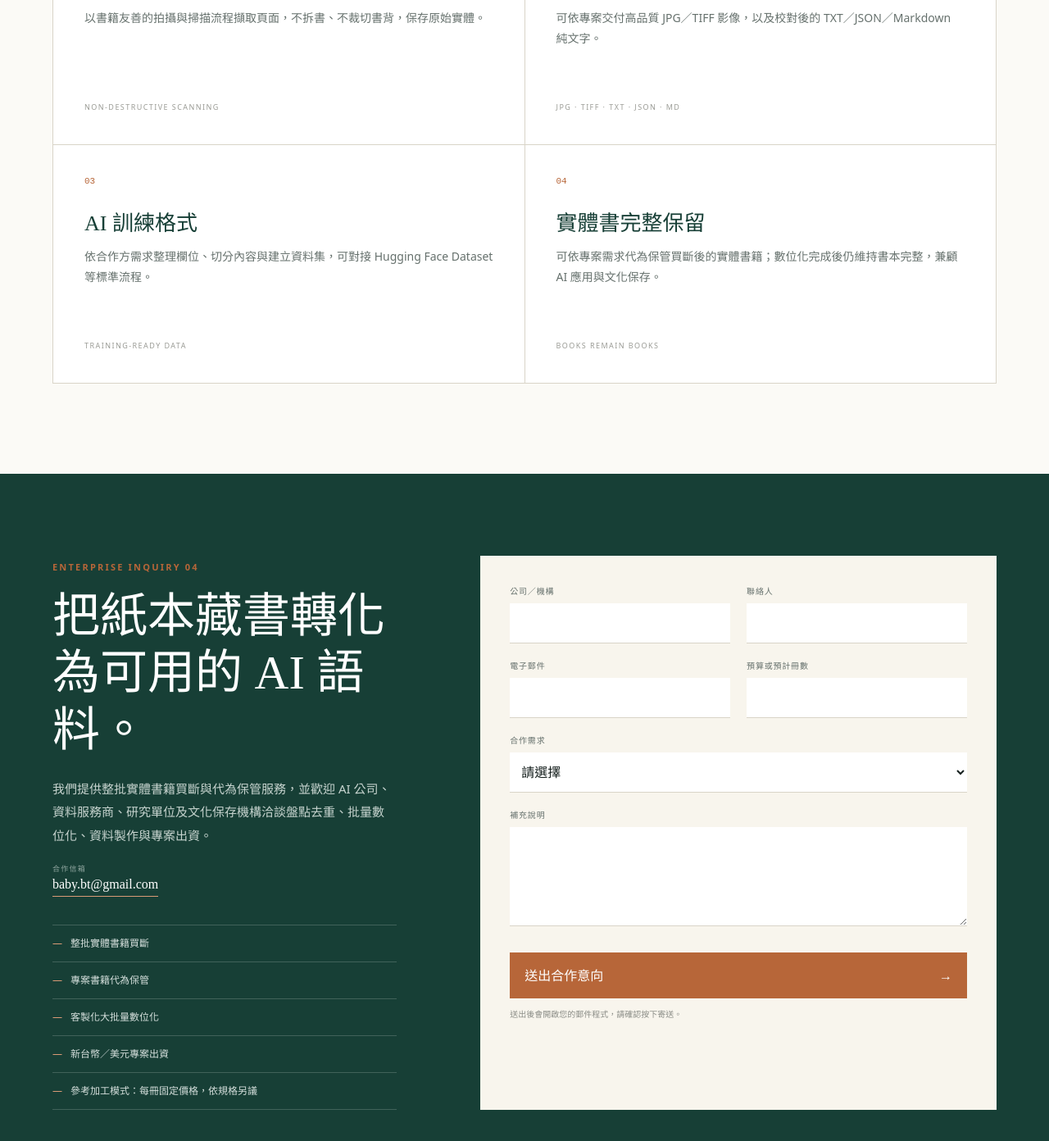
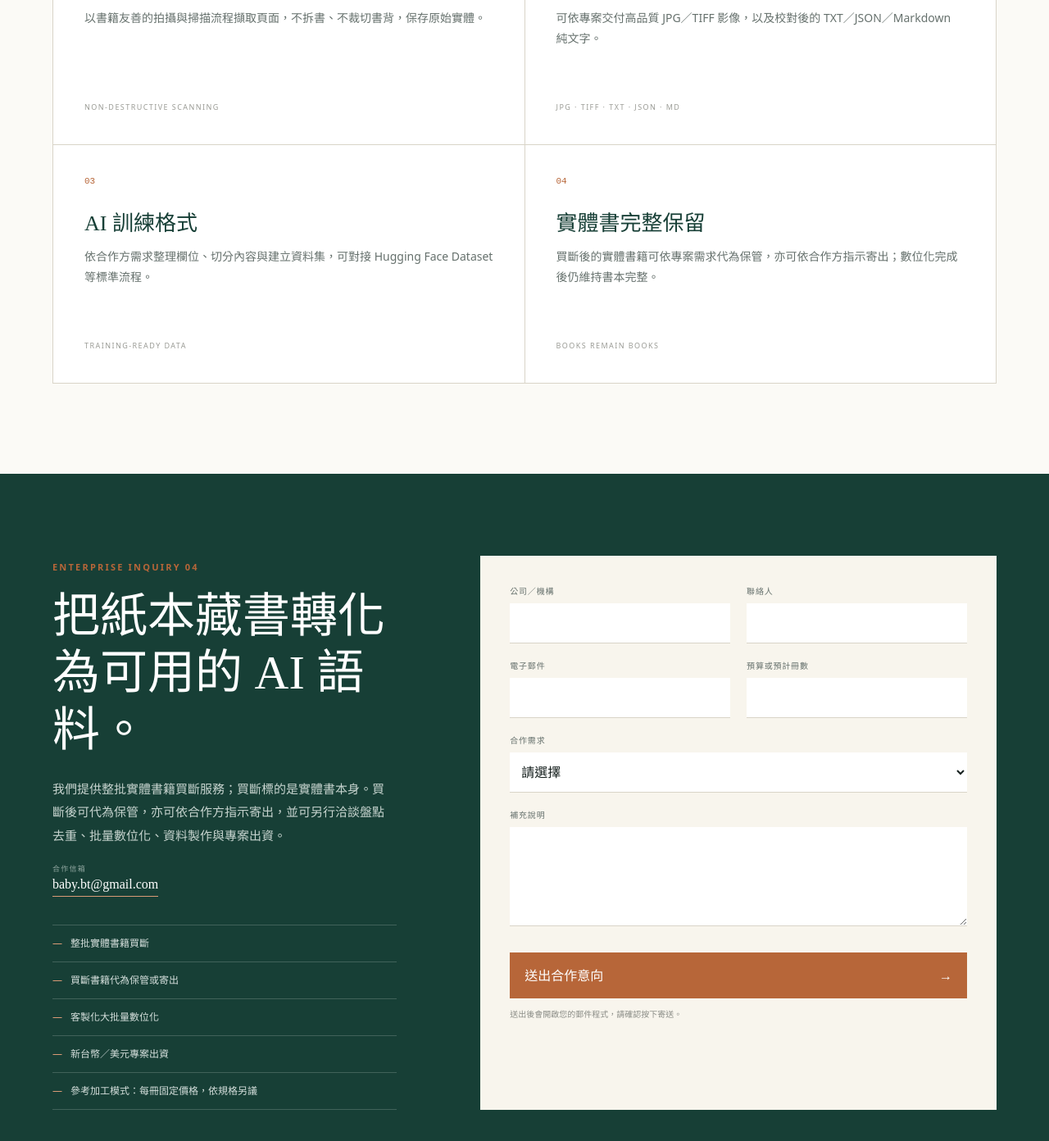
Before and after one commit to kidd803/2book-corpus-showcase, a Next.js app: page / in a window 1280 px wide. Shown: the part 3443-4835 px from the top of the page at 82% size. Built offline with nearby package versions, Linux system fonts and the light colour scheme.

Commit message:
Clarify purchased book storage and shipping

```diff
--- a/app/catalog-browser.tsx
+++ b/app/catalog-browser.tsx
@@ -32,11 +32,11 @@ const copy = {
       ["01", "非破壞性掃描", "以書籍友善的拍攝與掃描流程擷取頁面，不拆書、不裁切書背，保存原始實體。", "NON-DESTRUCTIVE SCANNING"],
       ["02", "多格式資料交付", "可依專案交付高品質 JPG／TIFF 影像，以及校對後的 TXT／JSON／Markdown 純文字。", "JPG · TIFF · TXT · JSON · MD"],
       ["03", "AI 訓練格式", "依合作方需求整理欄位、切分內容與建立資料集，可對接 Hugging Face Dataset 等標準流程。", "TRAINING-READY DATA"],
-      ["04", "實體書完整保留", "可依專案需求代為保管買斷後的實體書籍；數位化完成後仍維持書本完整，兼顧 AI 應用與文化保存。", "BOOKS REMAIN BOOKS"],
+      ["04", "實體書完整保留", "買斷後的實體書籍可依專案需求代為保管，亦可依合作方指示寄出；數位化完成後仍維持書本完整。", "BOOKS REMAIN BOOKS"],
     ],
     inquiryKicker: "ENTERPRISE INQUIRY 04", inquiryTitle: "把紙本藏書轉化為可用的 AI 語料。",
-    inquiryDesc: "我們提供整批實體書籍買斷與代為保管服務，並歡迎 AI 公司、資料服務商、研究單位及文化保存機構洽談盤點去重、批量數位化、資料製作與專案出資。",
-    models: ["整批實體書籍買斷", "專案書籍代為保管", "客製化大批量數位化", "新台幣／美元專案出資", "參考加工模式：每冊固定價格，依規格另議"],
+    inquiryDesc: "我們提供整批實體書籍買斷服務；買斷標的是實體書本身。買斷後可代為保管，亦可依合作方指示寄出，並可另行洽談盤點去重、批量數位化、資料製作與專案出資。",
+    models: ["整批實體書籍買斷", "買斷書籍代為保管或寄出", "客製化大批量數位化", "新台幣／美元專案出資", "參考加工模式：每冊固定價格，依規格另議"],
     org: "公司／機構", name: "聯絡人", email: "電子郵件", scope: "合作需求", budget: "預算或預計冊數", message: "補充說明",
     scopeOptions: ["請選擇", "批量非破壞性掃描", "AI 訓練資料製作", "Metadata／書目授權", "研究或文化保存合作", "其他"],
     contact: "合作信箱", submit: "送出合作意向", previewNotice: "送出後會開啟您的郵件程式，請確認按下寄送。", submitted: "郵件內容已產生；請在開啟的郵件程式中確認寄出。",
@@ -63,11 +63,11 @@ const copy = {
       ["01", "Non-destructive scanning", "Book-safe imaging without unbinding volumes or cutting spines. Every original object remains intact.", "NON-DESTRUCTIVE SCANNING"],
       ["02", "Multi-format delivery", "Project delivery can include high-quality JPG/TIFF images and reviewed TXT/JSON/Markdown text.", "JPG · TIFF · TXT · JSON · MD"],
       ["03", "Training-ready structure", "Content segmentation, metadata design, and dataset packaging can support workflows such as Hugging Face Dataset.", "TRAINING-READY DATA"],
-      ["04", "Books remain books", "We can provide custodial storage for purchased physical books. After digitization, every volume remains intact, aligning AI use with cultural preservation.", "BOOKS REMAIN BOOKS"],
+      ["04", "Books remain books", "Purchased physical books can be held in custodial storage or shipped as instructed by the project partner. Every volume remains intact after digitization.", "BOOKS REMAIN BOOKS"],
     ],
     inquiryKicker: "ENTERPRISE INQUIRY 04", inquiryTitle: "Turn a paper collection into usable AI data.",
-    inquiryDesc: "We provide outright purchase and custodial storage services for physical book collections. AI companies, data providers, researchers, and cultural institutions are welcome to discuss inventory deduplication, bulk digitization, data production, and project funding.",
-    models: ["Outright purchase of physical book collections", "Custodial storage for project books", "Custom high-volume digitization", "Project funding in TWD or USD", "Reference processing model: fixed per-volume pricing, subject to specification"],
+    inquiryDesc: "We provide outright purchase services for physical books; the purchase covers the physical copies themselves. Purchased books can be held in custodial storage or shipped as instructed. Inventory deduplication, bulk digitization, data production, and project funding can be scoped separately.",
+    models: ["Outright purchase of physical books", "Custodial storage or shipment of purchased books", "Custom high-volume digitization", "Project funding in TWD or USD", "Reference processing model: fixed per-volume pricing, subject to specification"],
     org: "Company / organization", name: "Contact name", email: "Email", scope: "Partnership interest", budget: "Budget or expected volume", message: "Additional context",
     scopeOptions: ["Select one", "Bulk non-destructive scanning", "AI training dataset production", "Metadata / catalog licensing", "Research or preservation partnership", "Other"],
     contact: "CONTACT EMAIL", submit: "Submit inquiry", previewNotice: "Submitting opens your email app. Please review and send the message there.", submitted: "The email draft is ready. Please confirm Send in your email app.",
```
